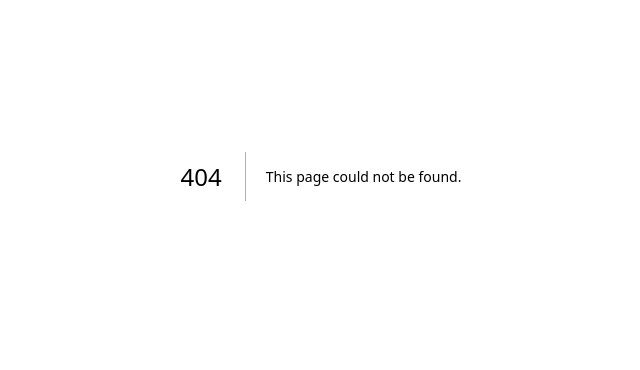
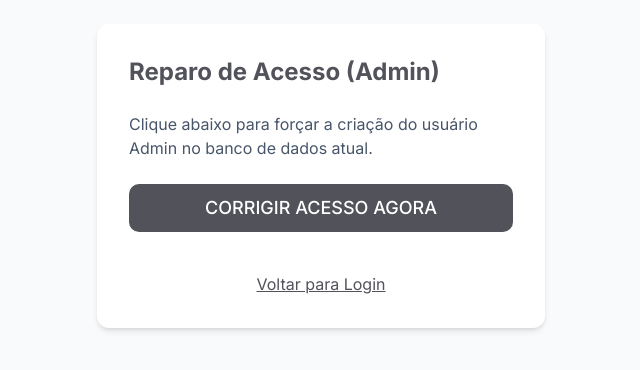
Before and after one commit to matheus12345lustosa-hub/TOUTI, a Next.js app: page /setup in a window 1280 px wide. Before the commit this address had no page. Shown: the part 224-594 px from the top of the page, without its empty margins (319-959 px from the left). Built offline with nearby package versions, Linux system fonts and the light colour scheme.

Commit message:
ataulização

```diff
--- /dev/null
+++ b/src/app/setup/page.tsx
@@ -0,0 +1,51 @@
+"use client";
+
+import { useState } from "react";
+import { Button } from "@/shared/ui/button";
+
+export default function SetupPage() {
+    const [result, setResult] = useState<string>("");
+    const [loading, setLoading] = useState(false);
+
+    async function runFix() {
+        setLoading(true);
+        try {
+            const res = await fetch("/api/setup-admin");
+            const data = await res.json();
+            setResult(JSON.stringify(data, null, 2));
+        } catch (e: any) {
+            setResult("Erro ao conectar: " + e.message);
+        } finally {
+            setLoading(false);
+        }
+    }
+
+    return (
+        <div className="flex flex-col items-center justify-center min-h-screen p-4 bg-slate-50">
+            <div className="max-w-md w-full bg-white p-8 rounded-lg shadow-md space-y-6">
+                <h1 className="text-2xl font-bold text-rose-600">Reparo de Acesso (Admin)</h1>
+                <p className="text-slate-600">
+                    Clique abaixo para forçar a criação do usuário Admin no banco de dados atual.
+                </p>
+
+                <Button
+                    onClick={runFix}
+                    disabled={loading}
+                    className="w-full h-12 text-lg bg-rose-600 hover:bg-rose-700 text-white"
+                >
+                    {loading ? "Corrigindo..." : "CORRIGIR ACESSO AGORA"}
+                </Button>
+
+                {result && (
+                    <div className="p-4 bg-slate-100 rounded border border-slate-200 overflow-auto max-h-60">
+                        <pre className="text-xs text-slate-800 whitespace-pre-wrap">{result}</pre>
+                    </div>
+                )}
+
+                <div className="text-center pt-4">
+                    <a href="/login" className="text-rose-600 underline">Voltar para Login</a>
+                </div>
+            </div>
+        </div>
+    );
+}
```
